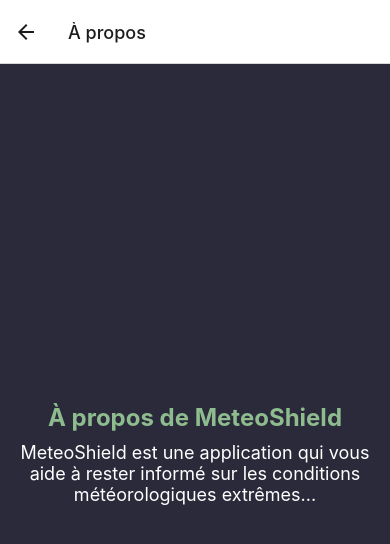
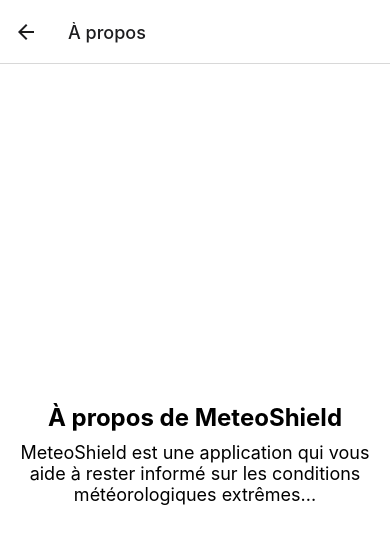
Before and after one commit to jadecrtl/MeteoShieldV1, a React Native app: screen /About in a window 390 px wide. Shown: the top 544 px of the page. Built offline with nearby package versions, Linux system fonts and the light colour scheme.

Commit message:
Changement des styles dans AboutScreen

```diff
--- a/screens/AboutScreen.js
+++ b/screens/AboutScreen.js
@@ -18,20 +18,21 @@ const styles = StyleSheet.create({
     flex: 1,
     justifyContent: 'center',
     alignItems: 'center',
-    backgroundColor: '#2A2A3B',
+    backgroundColor: '#FFFFFF', // Fond blanc
   },
   title: {
     fontSize: 24,
     fontWeight: 'bold',
-    color: '#8FBC8F',
+    color: '#000000', // Texte noir
     marginBottom: 10,
   },
   text: {
     fontSize: 18,
-    color: '#FFFFFF',
+    color: '#000000', // Texte noir en dehors des bulles
     textAlign: 'center',
     paddingHorizontal: 20,
   },
 });
 
+
 export default AboutScreen;
```
